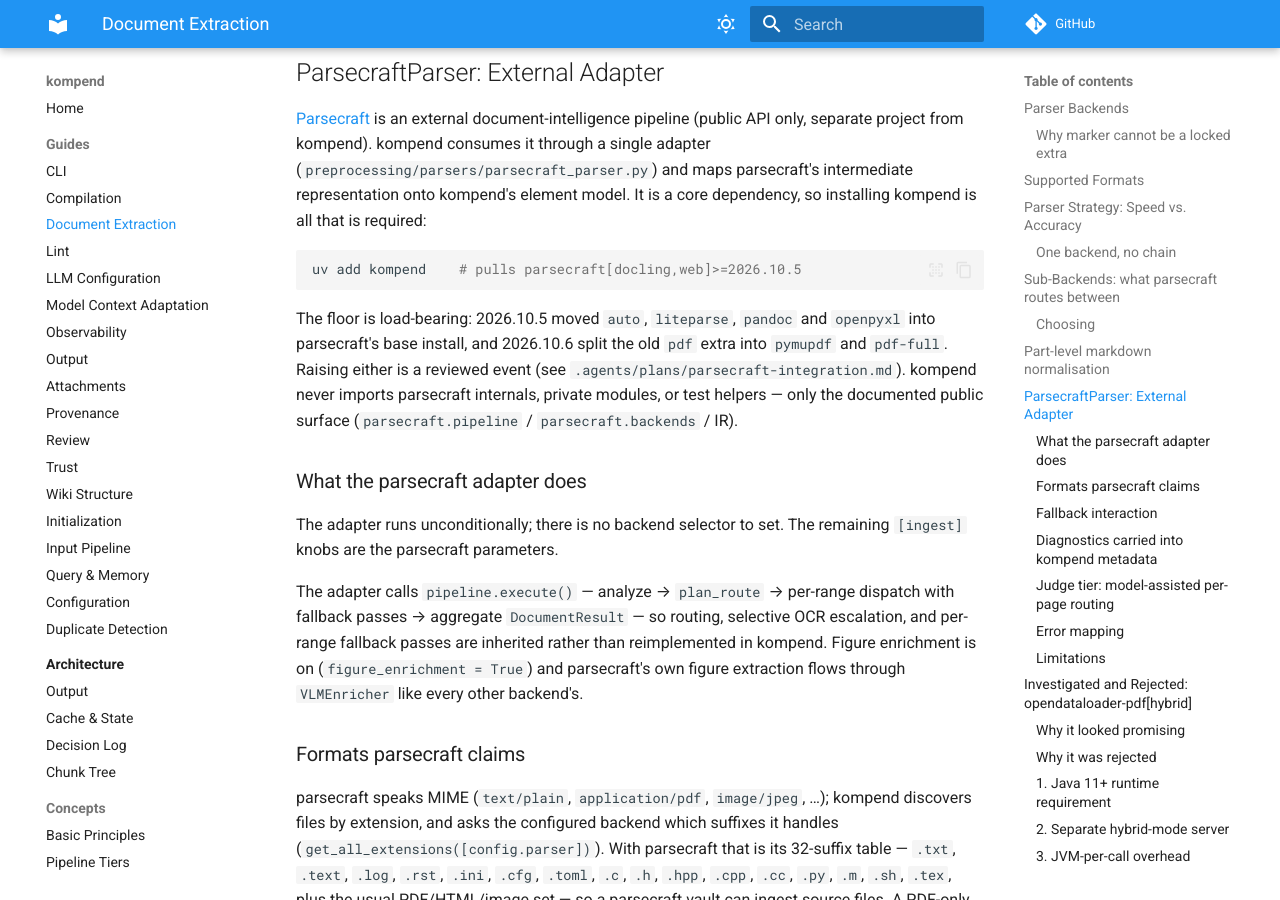
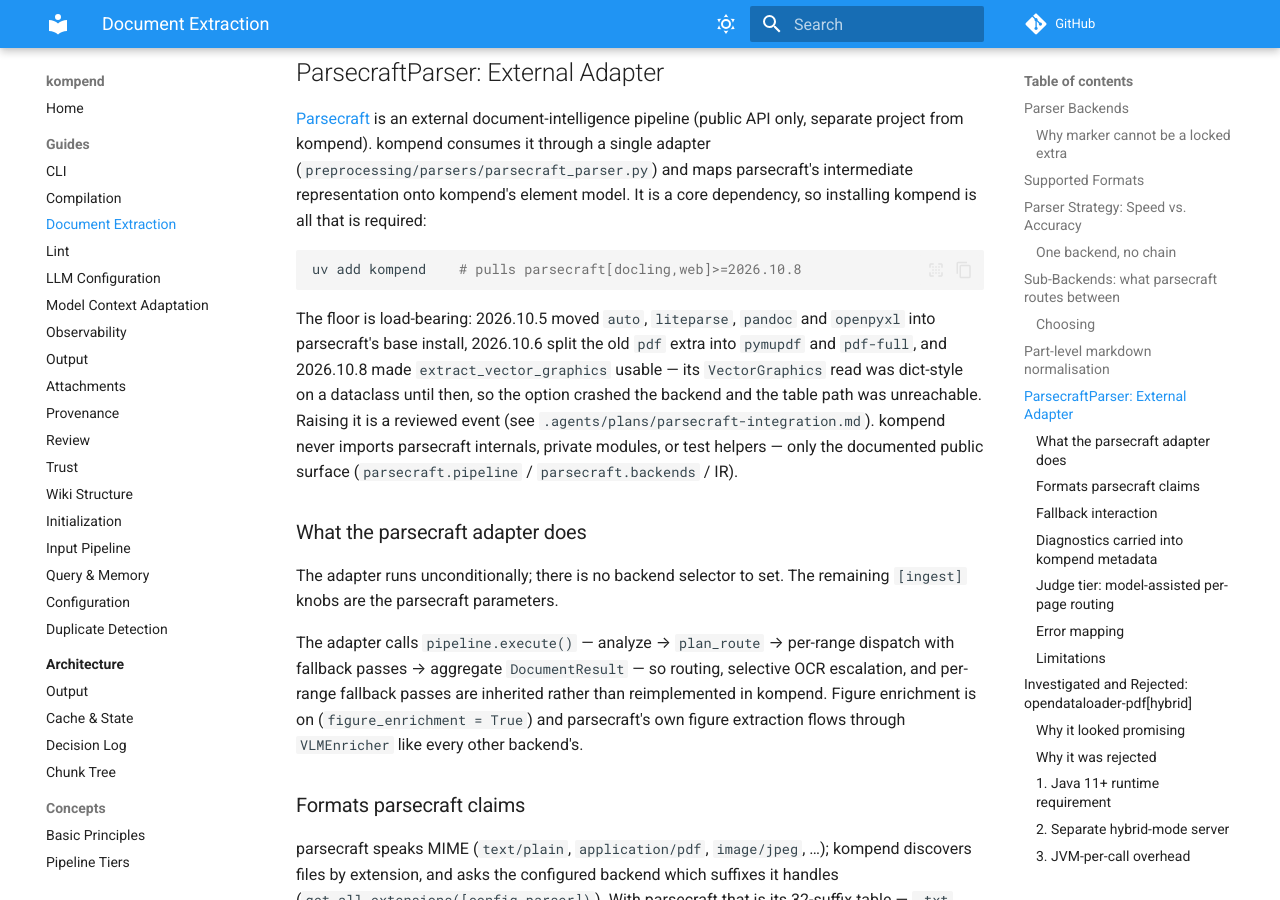
Before and after one commit to jr2804/kompend, an MkDocs documentation site: the page built from docs/guides/document-extraction.md, in a window 1280 px wide and 900 px high, scrolled down 4358 px. Built offline with MkDocs 1.6.1 and Material for MkDocs 9.7.7, drawn with Linux system fonts in a browser that asks for light colours; comment, search, counter and statistics services are not loaded; some of the changed text lies outside the part shown.

Commit message:
fix(deps): raise the parsecraft floor to 2026.10.8
parsecraft 2026.10.7 advertised the vector-graphics option and the row-bearing
TABLE path but crashed on the former - its VectorGraphics read was dict-style
on a dataclass - and it predates the extraction tier cap. kompend advertises
all three (parsecraft_extract_vector_graphics, the rows-bearing TABLE element,
and the cap behaviour), so the declared floor has to name the release that
actually delivers them. A locked or otherwise constrained resolver could
otherwise install a pair where the key is advertised and broken.

kompend ships no lockfile (uv.lock is gitignored), so this floor is the only
constraint a fresh install sees, which is why it carries more weight here than
in a package that pins.

````diff
--- a/docs/guides/document-extraction.md
+++ b/docs/guides/document-extraction.md
@@ -33,7 +33,7 @@
 backends:
 
 - **`kompend[mineru]`** — adds MinerU 4.x as a parsecraft sub-backend
-  (`parsecraft[mineru]>=2026.10.2`), eligible for layout-heavy and OCR
+  (`parsecraft[mineru]>=2026.10.8`), eligible for layout-heavy and OCR
   pages. The extra opts into MinerU's own licence terms — read the note in
   `pyproject.toml` before using it commercially.
 - **marker (bring-your-own)** — `marker-pdf` cannot be locked or pinned by
@@ -167,15 +167,17 @@
 It is a core dependency, so installing kompend is all that is required:
 
 ```bash
-uv add kompend    # pulls parsecraft[docling,web]>=2026.10.5
+uv add kompend    # pulls parsecraft[docling,web]>=2026.10.8
 ```
 
 The floor is load-bearing: 2026.10.5 moved `auto`, `liteparse`, `pandoc` and
-`openpyxl` into parsecraft's base install, and 2026.10.6 split the old `pdf`
-extra into `pymupdf` and `pdf-full`. Raising either is a reviewed event
-(see `.agents/plans/parsecraft-integration.md`). kompend never imports parsecraft
-internals, private modules, or test helpers — only the documented public
-surface (`parsecraft.pipeline` / `parsecraft.backends` / IR).
+`openpyxl` into parsecraft's base install, 2026.10.6 split the old `pdf` extra
+into `pymupdf` and `pdf-full`, and 2026.10.8 made `extract_vector_graphics`
+usable — its `VectorGraphics` read was dict-style on a dataclass until then, so
+the option crashed the backend and the table path was unreachable. Raising it
+is a reviewed event (see `.agents/plans/parsecraft-integration.md`). kompend
+never imports parsecraft internals, private modules, or test helpers — only the
+documented public surface (`parsecraft.pipeline` / `parsecraft.backends` / IR).
 
 ### What the parsecraft adapter does
 
````
Also changed, not shown: pyproject.toml (+5 -5 lines).
